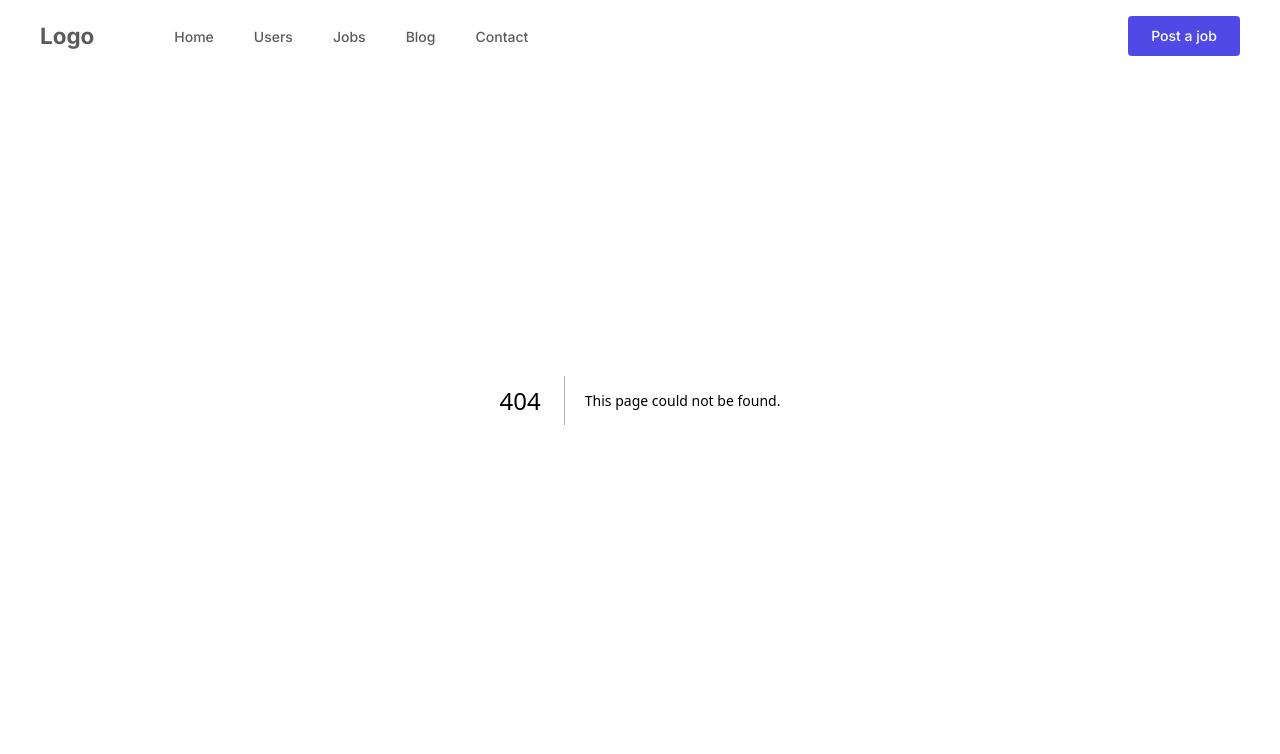
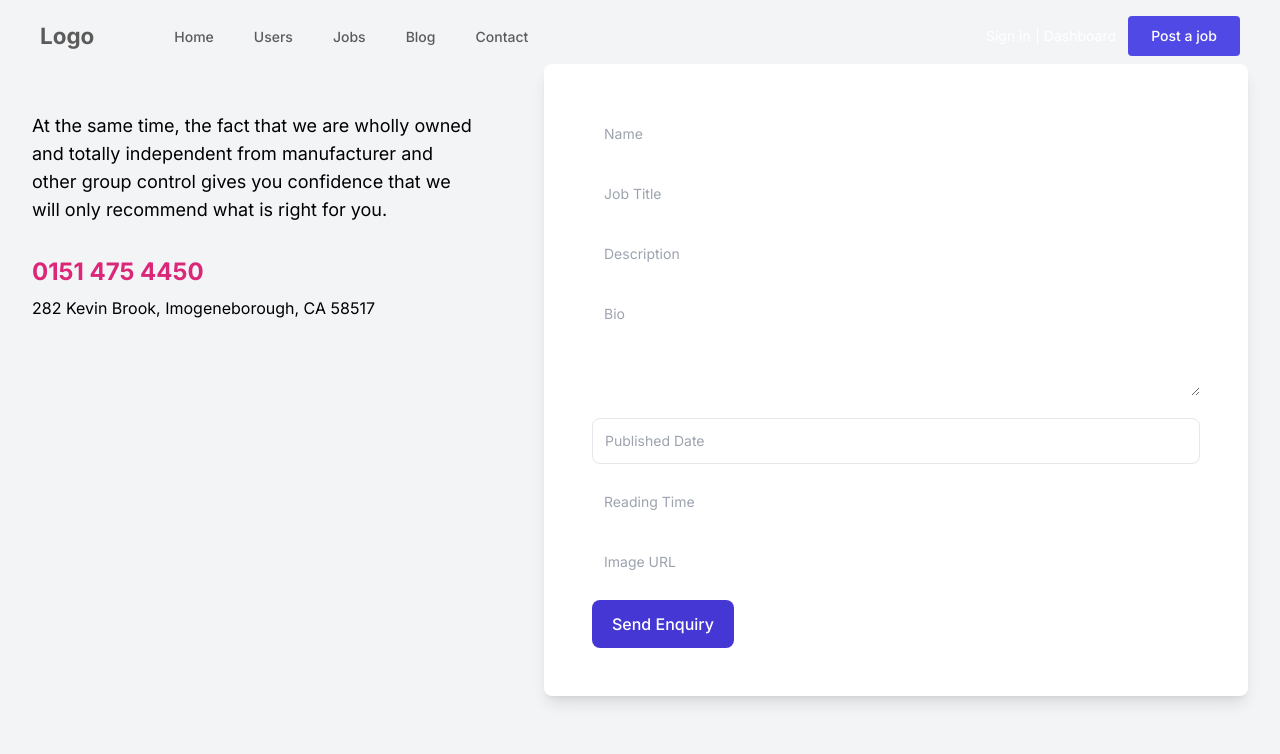
Before and after one commit to euphoricdesign/GoHire, a Next.js app: page /formJobs in a window 1280 px wide. Before the commit this address had no page. Shown: the top 754 px of the page. Built offline with nearby package versions, Linux system fonts and the light colour scheme.

Commit message:
bocetos al form

```diff
--- /dev/null
+++ b/src/app/formJobs/page.tsx
@@ -0,0 +1,11 @@
+import FormJobs from '../../components/FormJobs/FormJobs';
+
+const formJobs: React.FC = () => {
+  return (
+    <div>
+      <FormJobs />
+    </div>
+  );
+};
+
+export default formJobs;
--- /dev/null
+++ b/src/components/FormJobs/FormJobs.tsx
@@ -0,0 +1,154 @@
+
+"use client"
+import React, { useState } from 'react';
+
+interface FormData {
+    name: string;
+    jobTitle: string;
+    description: string;
+    bio: string;
+    publishedDate: string;
+    readingTime: string;
+    imageUrl: string;
+}
+
+const FormJobs: React.FC = () => {
+    const [formData, setFormData] = useState<FormData>({
+        name: '',
+        jobTitle: '',
+        description: '',
+        bio: '',
+        publishedDate: '',
+        readingTime: '',
+        imageUrl: '',
+    });
+
+    const handleChange = (e: React.ChangeEvent<HTMLInputElement | HTMLTextAreaElement>) => {
+        const { id, value } = e.target;
+        setFormData((prevData) => ({
+            ...prevData,
+            [id]: value,
+        }));
+    };
+
+    const handleSubmit = (e: React.FormEvent) => {
+        e.preventDefault();
+        console.log(formData);
+        //aca se va a ser el envio de datos a la apiiii.
+    };
+
+    return (
+        <section className="bg-gray-100">
+            <div className="mx-auto max-w-screen-xl px-4 py-16 sm:px-6 lg:px-8">
+                <div className="grid grid-cols-1 gap-x-16 gap-y-8 lg:grid-cols-5">
+                    <div className="lg:col-span-2 lg:py-12">
+                        <p className="max-w-xl text-lg">
+                            At the same time, the fact that we are wholly owned and totally independent from
+                            manufacturer and other group control gives you confidence that we will only recommend what
+                            is right for you.
+                        </p>
+
+                        <div className="mt-8">
+                            <a href="#" className="text-2xl font-bold text-pink-600"> 0151 475 4450 </a>
+                            <address className="mt-2 not-italic">282 Kevin Brook, Imogeneborough, CA 58517</address>
+                        </div>
+                    </div>
+
+                    <div className="rounded-lg bg-white p-8 shadow-lg lg:col-span-3 lg:p-12">
+                        <form onSubmit={handleSubmit} className="space-y-4">
+                            <div>
+                                <label className="sr-only" htmlFor="name">Name</label>
+                                <input
+                                    className="w-full rounded-lg border-gray-200 p-3 text-sm"
+                                    placeholder="Name"
+                                    type="text"
+                                    id="name"
+                                    value={formData.name}
+                                    onChange={handleChange}
+                                />
+                            </div>
+                            <div>
+                                <label className="sr-only" htmlFor="jobTitle">Job Title</label>
+                                <input
+                                    className="w-full rounded-lg border-gray-200 p-3 text-sm"
+                                    placeholder="Job Title"
+                                    type="text"
+                                    id="jobTitle"
+                                    value={formData.jobTitle}
+                                    onChange={handleChange}
+                                />
+                            </div>
+                            <div>
+                                <label className="sr-only" htmlFor="description">Description</label>
+                                <input
+                                    className="w-full rounded-lg border-gray-200 p-3 text-sm"
+                                    placeholder="Description"
+                                    type="text"
+                                    id="description"
+                                    value={formData.description}
+                                    onChange={handleChange}
+                                />
+                            </div>
+                            <div>
+                                <label className="sr-only" htmlFor="bio">Bio</label>
+                                <textarea
+                                    className="w-full rounded-lg focus:border-custom-focus p-3 text-sm"
+                                    placeholder="Bio"
+                                    id="bio"
+                                    rows={4}
+                                    value={formData.bio}
+                                    onChange={handleChange}
+                                ></textarea>
+                            </div>
+                            <div>
+                                <label className="sr-only" htmlFor="publishedDate">Published Date</label>
+                                <input
+                                    className="w-full rounded-lg border border-gray-200 p-3 text-sm focus:border-custom-focus"
+                                    placeholder="Published Date"
+                                    type="text"
+                                    id="publishedDate"
+                                    value={formData.publishedDate}
+                                    onChange={handleChange}
+                                />
+                            </div>
+                            <div>
+                                <label className="sr-only" htmlFor="readingTime">Reading Time</label>
+                                <input
+                                    className="w-full rounded-lg border-gray-200 p-3 text-sm"
+                                    placeholder="Reading Time"
+                                    type="text"
+                                    id="readingTime"
+                                    value={formData.readingTime}
+                                    onChange={handleChange}
+                                />
+                            </div>
+                            <div>
+                                <label className="sr-only" htmlFor="imageUrl">Image URL</label>
+                                <input
+                                    className="w-full rounded-lg border-gray-200 p-3 text-sm"
+                                    placeholder="Image URL"
+                                    type="text"
+                                    id="imageUrl"
+                                    value={formData.imageUrl}
+                                    onChange={handleChange}
+                                />
+                            </div>
+
+                            <div className="mt-4">
+                                <button
+                                    type="submit"
+                                    className="inline-block w-full rounded-lg px-5 py-3 font-medium text-white sm:w-auto"
+                                    style={{ backgroundColor: '#4537D4' }}
+                                >
+                                    Send Enquiry
+                                </button>
+                            </div>
+                        </form>
+                    </div>
+                </div>
+            </div>
+        </section>
+    );
+};
+
+export default FormJobs;
--- a/tailwind.config.ts
+++ b/tailwind.config.ts
@@ -16,7 +16,11 @@ const config: Config = {
       },
       boxShadow: {
         'custom': '0px 0px 30px 0px rgba(98, 91, 229, 0.15)',
-      }
+      },
+      colors: {
+        'custom-purple': '#4537D4',
+        'custom-focus': '#383A8F',
+      },
     },
   },
   plugins: [],
```
